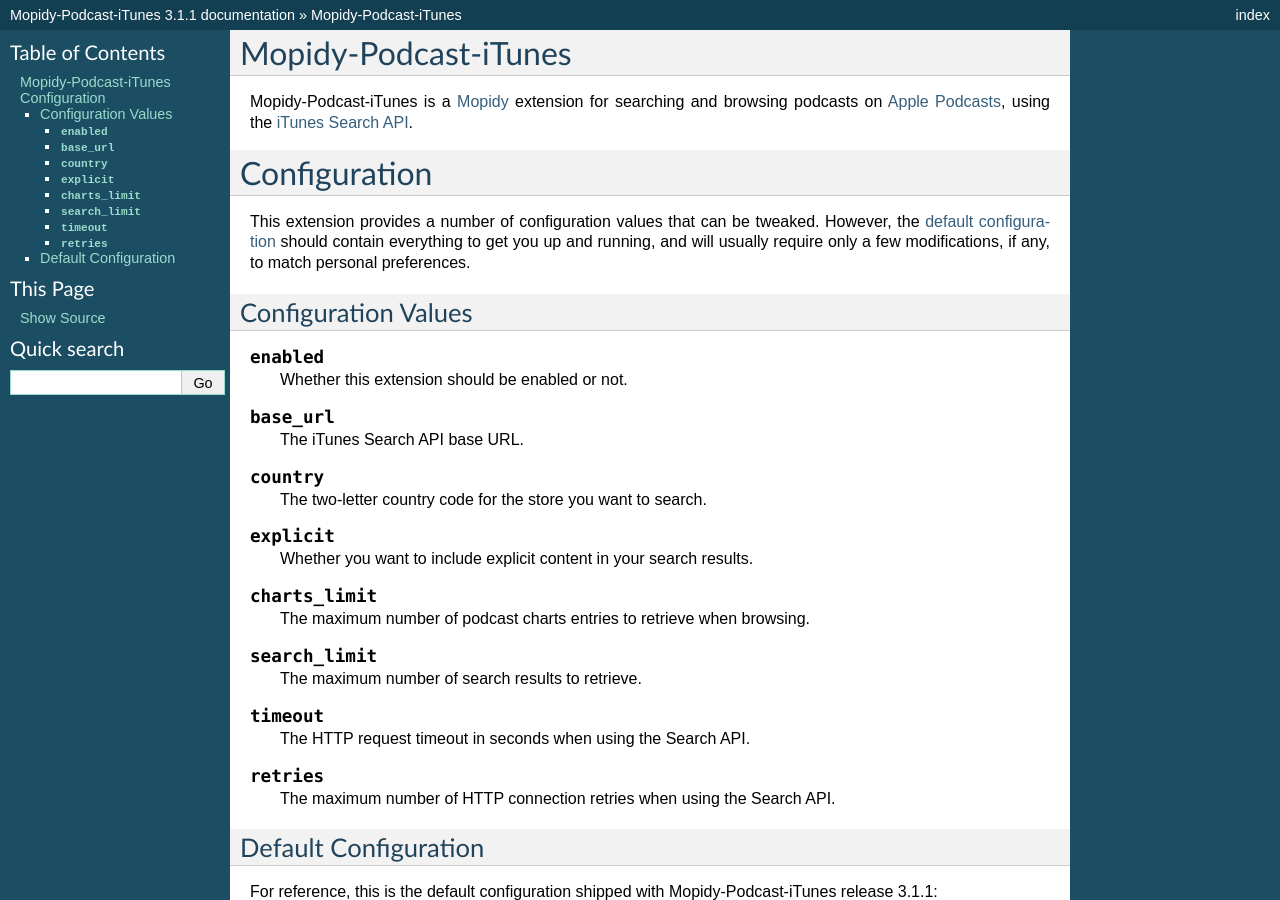
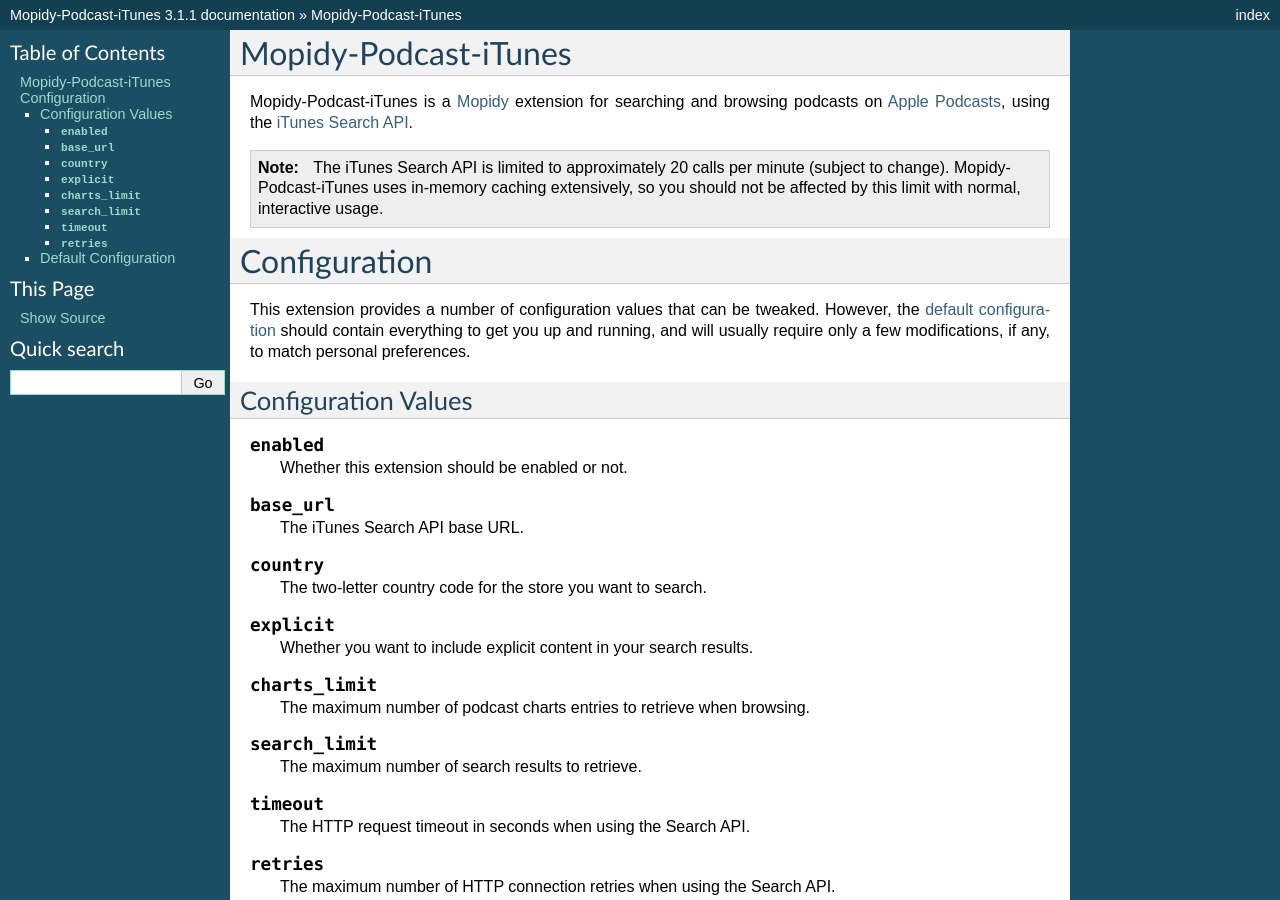
Before and after one commit to tkem/mopidy-podcast-itunes, a Sphinx documentation site: the page built from docs/index.rst, in a window 1280 px wide and 900 px high. Built offline with Sphinx 7.4.7, drawn with Linux system fonts in a browser that asks for light colours.

Commit message:
Fix #15: Document iTunes Search API request limit.

```diff
--- a/docs/index.rst
+++ b/docs/index.rst
@@ -7,6 +7,13 @@
 Mopidy-Podcast-iTunes is a Mopidy_ extension for searching and
 browsing podcasts on `Apple Podcasts`_, using the `iTunes Search
 API`_.
+
+.. note::
+
+   The iTunes Search API is limited to approximately 20 calls per
+   minute (subject to change).  Mopidy-Podcast-iTunes uses in-memory
+   caching extensively, so you should not be affected by this limit
+   with normal, interactive usage.
 
 
 *************
```
